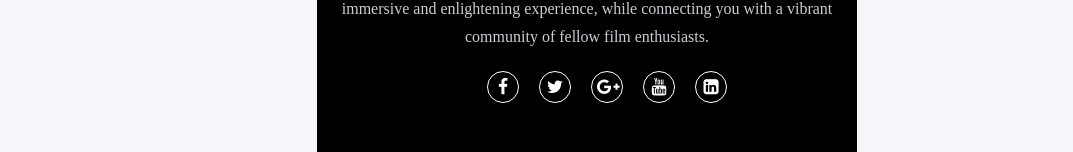
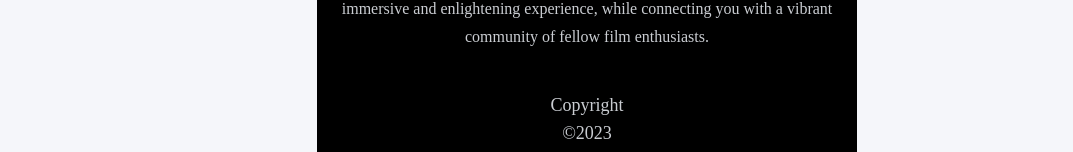
Before and after one commit to soham-basak/REVIEWiT, a React (Create React App) app in the folder frontend/: page /login in a window 1280 px wide. Shown: the part 1074-1226 px from the top of the page, without its empty margins (53-1126 px from the left). Built offline with nearby package versions, Linux system fonts and the light colour scheme; a web font is replaced by a local one.

Commit message:
renmoved social

```diff
--- a/frontend/src/components/Footer/Footer.jsx
+++ b/frontend/src/components/Footer/Footer.jsx
@@ -13,33 +13,7 @@ const Footer = () => {
           movie-watching into an immersive and enlightening experience, while
           connecting you with a vibrant community of fellow film enthusiasts.
         </p>
-        <ul className="socials">
-          <li>
-            <a>
-              <i className="fa fa-facebook"></i>
-            </a>
-          </li>
-          <li>
-            <a>
-              <i className="fa fa-twitter"></i>
-            </a>
-          </li>
-          <li>
-            <a>
-              <i className="fa fa-google-plus"></i>
-            </a>
-          </li>
-          <li>
-            <a>
-              <i className="fa fa-youtube"></i>
-            </a>
-          </li>
-          <li>
-            <a>
-              <i className="fa fa-linkedin-square"></i>
-            </a>
-          </li>
-        </ul>
+
         <div className="footer-bottom">
           <p>
             copyright &copy;2023{" "}
```
